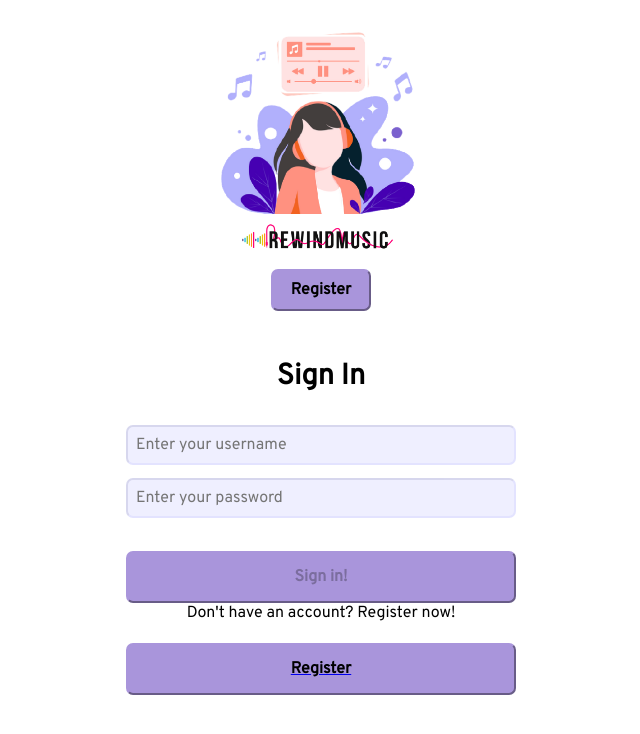
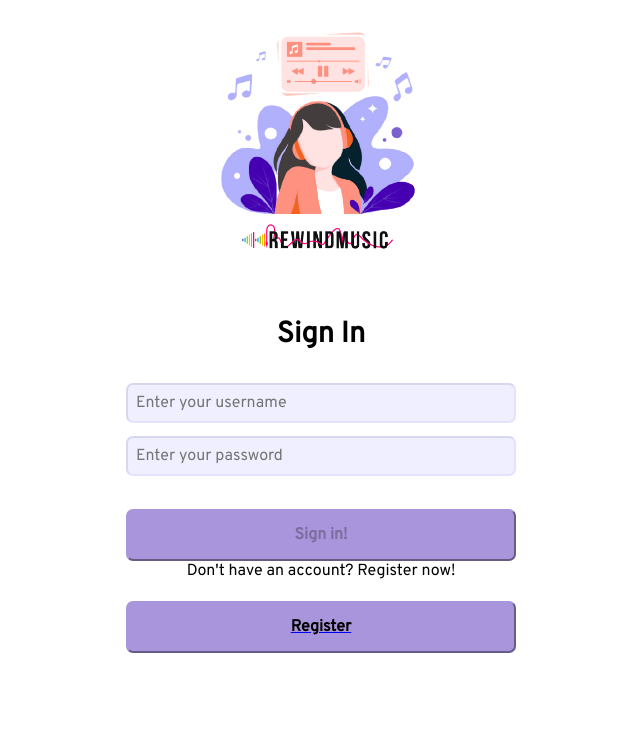
Before and after one commit to AndreaBitmind/andrea-martinez-rewindmusic-front, a React (Create React App) app: page /login in a window 1280 px wide. Shown: the top 734 px of the page, without its empty margins (319-959 px from the left). Built offline with nearby package versions, Linux system fonts and the light colour scheme; no server answers.

Commit message:
delete button in navigation for login path

```diff
--- a/src/components/Button/ButtonStyled.ts
+++ b/src/components/Button/ButtonStyled.ts
@@ -18,6 +18,7 @@ const ButtonStyled = styled.div`
     font-weight: bold;
     border-color: ${(props) => props.theme.mainButton};
     font-family: inherit;
+    cursor: pointer;
   }
 
   .autentication {
@@ -35,6 +36,7 @@ const ButtonStyled = styled.div`
     font-weight: bold;
     border-color: ${(props) => props.theme.mainButton};
     font-family: inherit;
+    cursor: pointer;
   }
 `;
 
--- a/src/components/Navigation/Navigation.tsx
+++ b/src/components/Navigation/Navigation.tsx
@@ -25,14 +25,6 @@ export const Navigation = () => {
   return (
     <>
       <NavigationStyled>
-        {pathname === "/login" && (
-          <Button
-            actionOnClick={handleRegister}
-            className="autentication"
-            type="submit"
-            buttonText="Register"
-          />
-        )}
         {pathname === "/register" && (
           <div className="main-buttons">
             <Button
```
